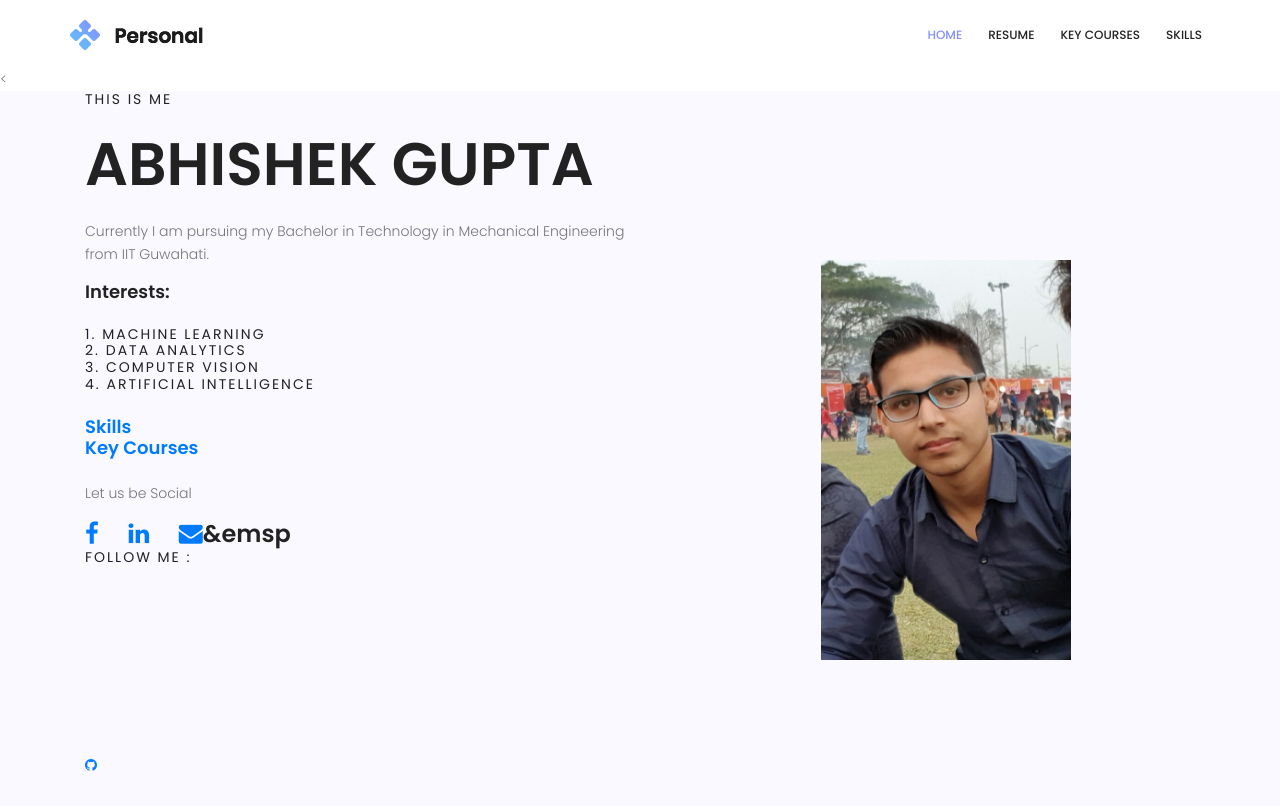
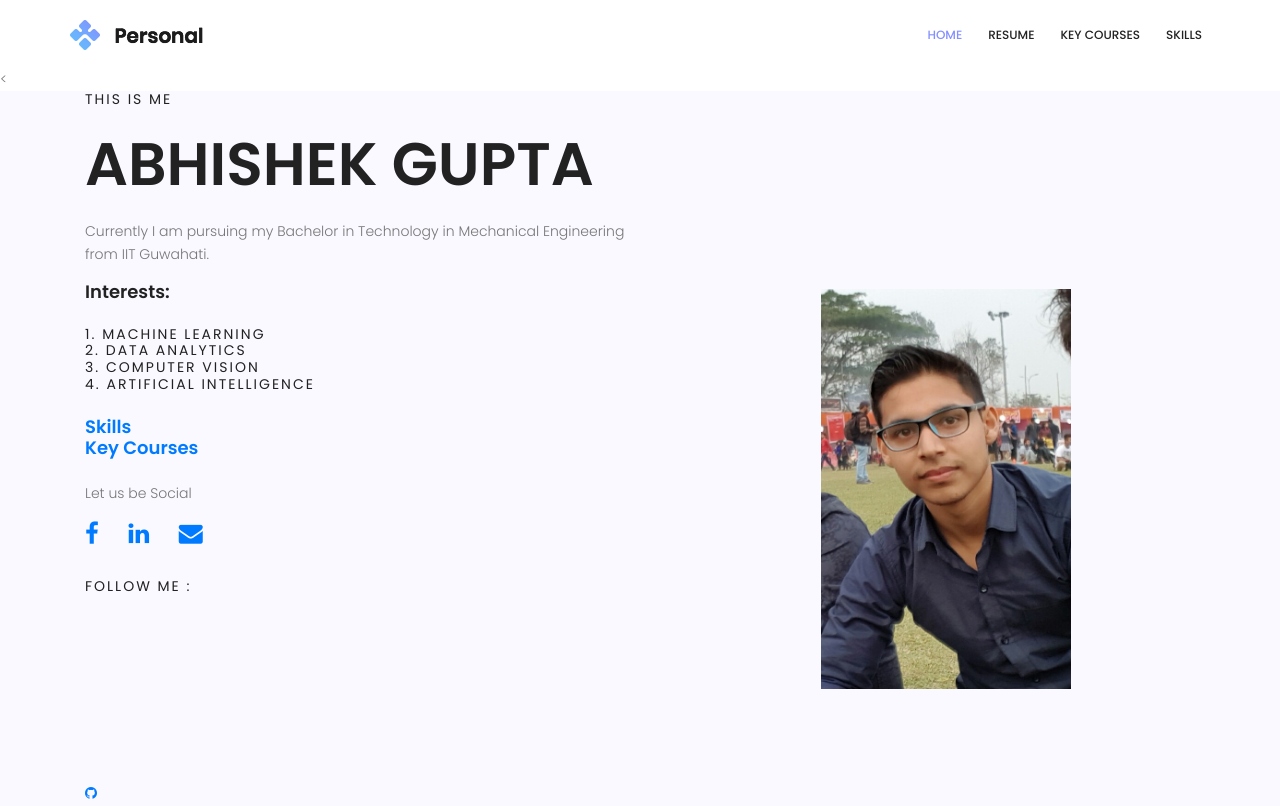
Before and after one commit to a1bhi2/a1bhi2.github.io, a plain HTML site: page index.html in a window 1280 px wide. Shown: the top 806 px of the page. Drawn offline with nearby package versions, Linux system fonts and the light colour scheme; some packages are replaced by stand-ins of ours.

Commit message:
Update index.html

```diff
--- a/index.html
+++ b/index.html
@@ -78,7 +78,7 @@
 							<a href="https://www.facebook.com/agagupta62"><i class="fa fa-facebook"></i></a>&emsp;
                             <a href="https://www.linkedin.com/in/agaguptaji/"><i class="fa fa-linkedin"></i></a>&emsp;
 
-                            <a href="mailto:agaguptaji@gmail.com"><i class="fa fa-envelope"></i></a>&emsp<br>
+                            <a href="mailto:agaguptaji@gmail.com"><i class="fa fa-envelope"></i></a>&emsp;<br><br>
 								<h6>Follow ME :</h6>
 			    <a href="https://github.com/a1bhi2"><i class="fa fa-github"></i></a>&emsp;
                        	 </h3>
```
